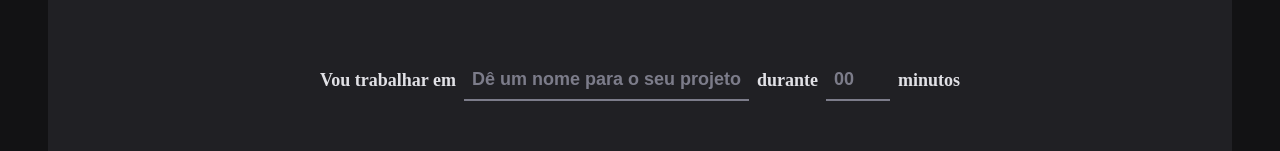
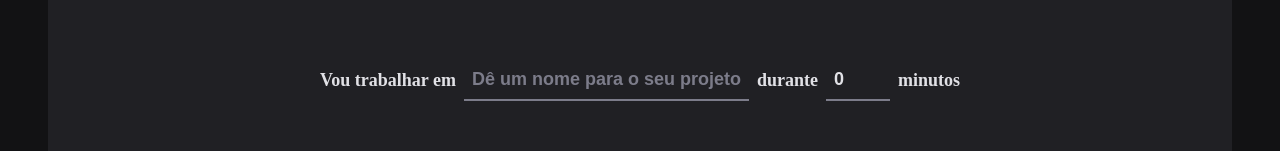
Before and after one commit to LeticiaRosa/02-ignite-timer, a React (Vite) app: page / in a window 1280 px wide. Shown: the part 166-317 px from the top of the page. Built offline with nearby package versions, Linux system fonts and the light colour scheme.

Commit message:
Form concluided

```diff
--- a/src/pages/Home/index.tsx
+++ b/src/pages/Home/index.tsx
@@ -23,13 +23,26 @@
     .max(60, 'O ciclo precisa ser de no máximo de 60 minutos'),
 })
 
+// interface NewCycleFormData {
+//   task: string
+//   minutesAmount: number
+// }
+
+type NewCycleFormData = zod.infer<typeof newCycleFormSchema> // use do TYPEOF quando é preciso referenciar uma variavel JS no TS.
+
 export function Home() {
-  const { register, handleSubmit, watch, formState } = useForm({
-    resolver: zodResolver(newCycleFormSchema),
-  })
+  const { register, handleSubmit, watch, formState, reset } =
+    useForm<NewCycleFormData>({
+      resolver: zodResolver(newCycleFormSchema),
+      defaultValues: {
+        task: '',
+        minutesAmount: 0,
+      },
+    })
 
-  function handleCreateNewCycle(data: any) {
+  function handleCreateNewCycle(data: NewCycleFormData) {
     console.log(data)
+    reset()
   }
 
   const task = watch('task')
```
